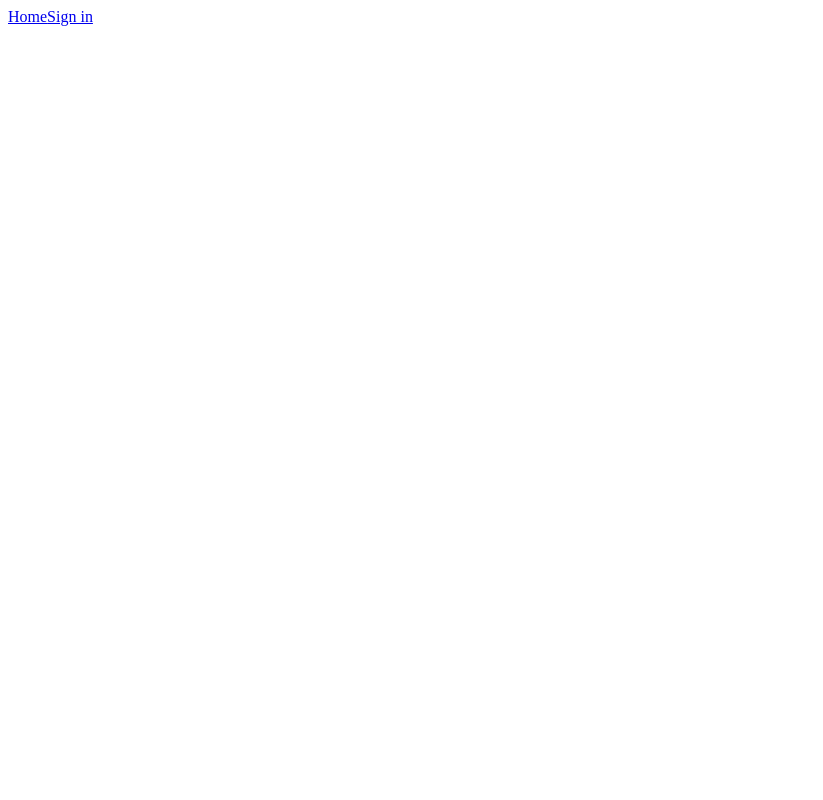
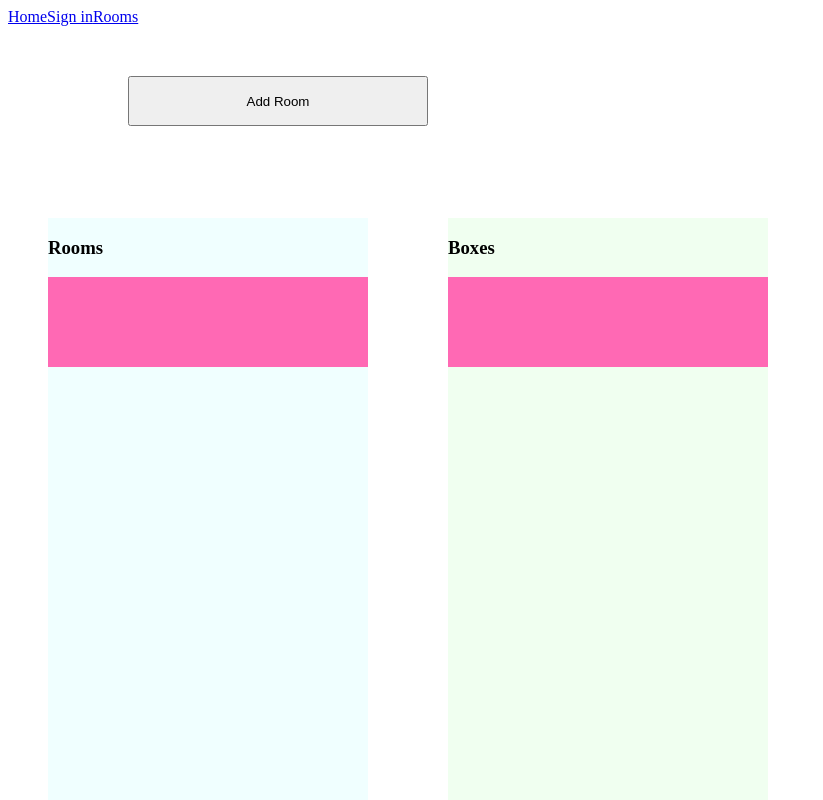
Before and after one commit to Inyoungk10/COMP4956Project_Client, a React (Create React App) app in the folder front-end/client-front-end/: page /room_page in a window 1280 px wide. Shown: the top 800 px of the page, without its empty margins (0-823 px from the left). Built offline with nearby package versions, Linux system fonts and the light colour scheme.

Commit message:
room page

```diff
--- a/front-end/client-front-end/src/App.js
+++ b/front-end/client-front-end/src/App.js
@@ -2,6 +2,7 @@ import {BrowserRouter as Router, Route, Switch} from 'react-router-dom';
 import Navbar from './components/Navbar';
 import Homepage from './components/Homepage';
 import Auth from './components/Auth';
+import RoomPage from './components/RoomPage';
 
 function App() {
   return (
@@ -15,6 +16,9 @@ function App() {
           <Route exact path='/login'>
             <Auth />
           </Route>
+          <Route exact path='/room_page'>
+            <RoomPage />
+          </Route>
         </Switch>
       </div>
     </Router>
--- a/front-end/client-front-end/src/components/Navbar.js
+++ b/front-end/client-front-end/src/components/Navbar.js
@@ -5,6 +5,7 @@ const Navbar = () => {
         <div>
             <Link to='/'>Home</Link>
             <Link to='/login'>Sign in</Link>
+            <Link to='/room_page'>Rooms</Link>
         </div>
     )
 }
--- /dev/null
+++ b/front-end/client-front-end/src/components/RoomPage.js
@@ -0,0 +1,32 @@
+import React from 'react';
+import '../css/RoomPage.css';
+//import the rooms here and use map to iterate over the list object containing <Room/> component
+// do the above for the boxes as well
+const RoomPage = () => {
+    return(
+        <div class="room_page">
+            {/* /Use reduce to send Add Room state to create another room or push/concat to
+            a new list object / send this information to the mongoDB database*/}
+
+            <button class='add_room'>Add Room </button>
+
+            <div class="rooms_container">
+                <h3>Rooms</h3>
+                    <div class="rooms">
+
+                    </div>
+                {/* Room Component */}
+            </div>
+            <div class ="boxes_container">
+                <h3>Boxes</h3>
+                    <div class="boxes">
+
+                    </div>
+                {/* Box Component */}
+            </div>
+
+        </div>
+    )
+}
+
+export default RoomPage;
--- /dev/null
+++ b/front-end/client-front-end/src/css/RoomPage.css
@@ -0,0 +1,49 @@
+.room_page {
+    display: grid;
+    grid-template-columns: 5vh 40vh 10vh 40vh 5vh;
+    grid-template-rows: 15vw 30vw 10vw 30vw 15vw;
+    height: 100vh;
+    width: 100vw;
+}
+
+.rooms_container {
+    background-color: azure;
+    grid-column-start: 2;
+    grid-column-end: 3;
+    grid-row-start: 2;
+    grid-row-end: 5;
+    /* margin-right: 2em; */
+}
+
+.boxes_container {
+    grid-column-start: 4;
+    grid-column-end: 5;
+    grid-row-start: 2;
+    grid-row-end: 5;
+    background-color: honeydew;
+}
+
+.add_room {
+    grid-column-start: 1;
+    grid-column-end: 2;
+    grid-row-start: 1;
+    grid-row-end: 2;
+    margin: 50px 10px 20px 20px;
+    height:50px;
+    width: 300px;
+    margin-left: 120px;
+}
+
+.rooms {
+    align-self:stretch;
+    height:10%;
+    width: 100%;
+    background-color: hotpink;
+}
+
+.boxes {
+    align-self:stretch;
+    height:10%;
+    width: 100%;
+    background-color: hotpink;
+}
```
Also changed, not shown: front-end/client-front-end/src/components/Room.js (added).
